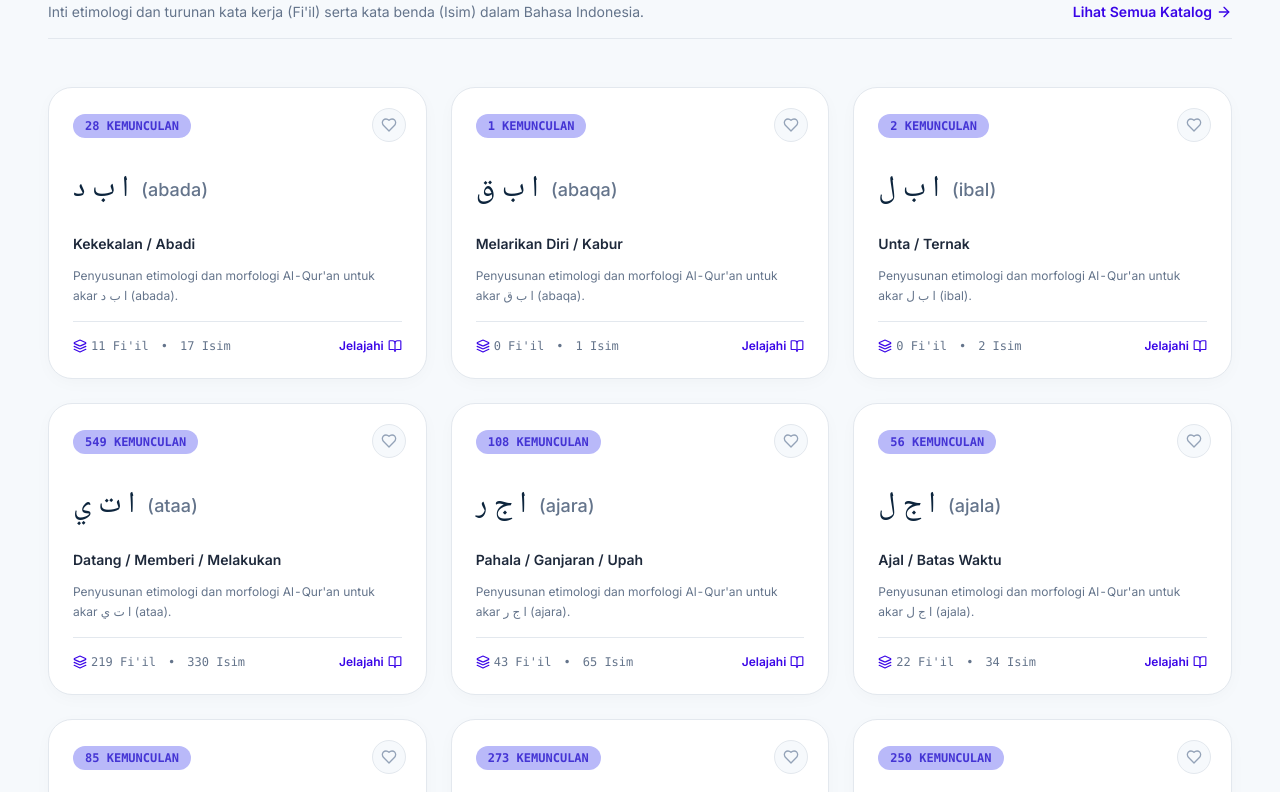
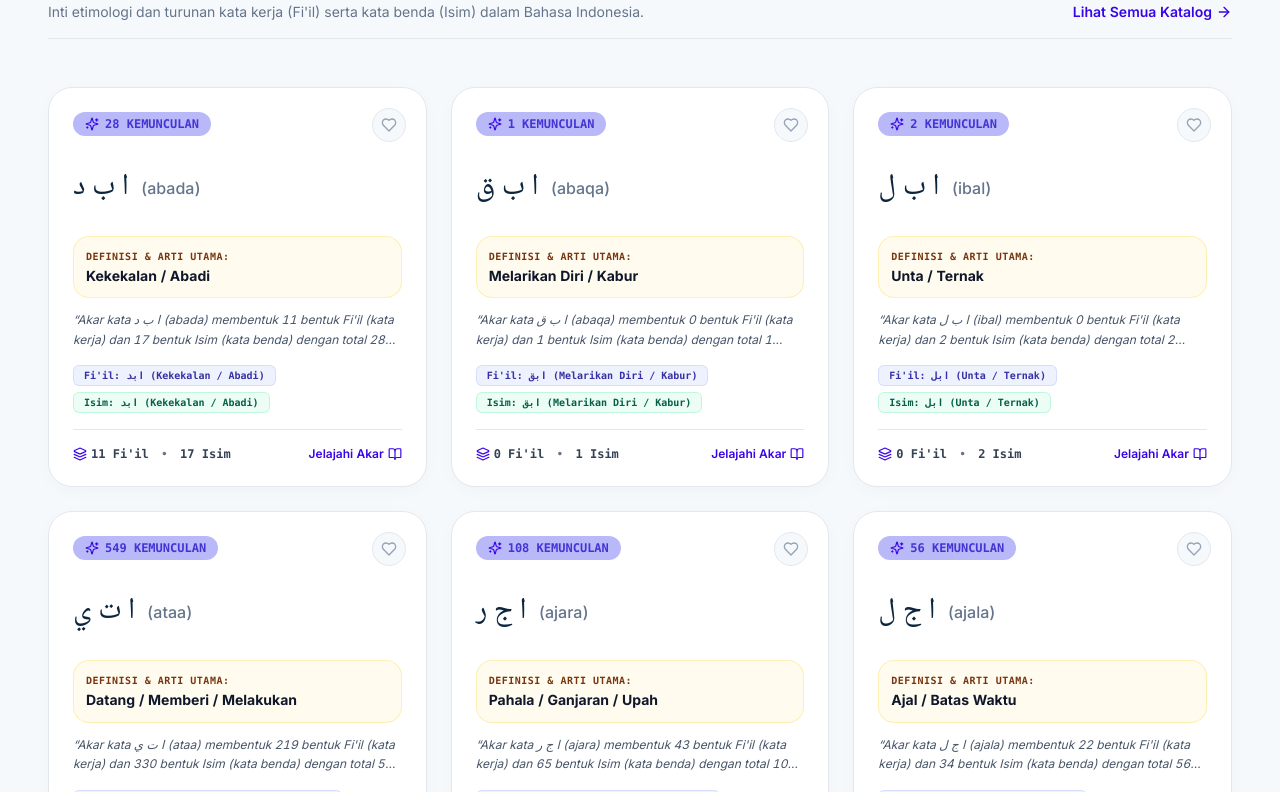
Before and after one commit to AIZATFIR/Qurabic-Indo, a Next.js app: page / in a window 1280 px wide. Shown: the part 1388-2180 px from the top of the page. Built offline with nearby package versions, Linux system fonts and the light colour scheme; no server answers.

Commit message:
fix: enrich RootCard definition badge, etymology notes, and verb/noun derivative chips

```diff
--- a/components/RootCard.tsx
+++ b/components/RootCard.tsx
@@ -4,7 +4,7 @@ import React from 'react';
 import Link from 'next/link';
 import { RootWord } from '@/lib/types/morphology';
 import { useBookmarks } from '@/lib/hooks/useBookmarks';
-import { Heart, BookOpen, Layers } from 'lucide-react';
+import { Heart, BookOpen, Layers, BookMarked, Sparkles } from 'lucide-react';
 
 interface RootCardProps {
   root: RootWord;
@@ -14,8 +14,24 @@ export default function RootCard({ root }: RootCardProps) {
   const { isBookmarked, toggleBookmark } = useBookmarks();
   const bookmarked = isBookmarked(root.id);
 
+  // Format definition text
+  const primaryMeaning =
+    root.meaningsIndonesian && root.meaningsIndonesian.length > 0
+      ? root.meaningsIndonesian.join(' • ')
+      : root.titleIndo;
+
+  // Format etymology / detail note
+  const isGenericEtymology =
+    !root.etymologyNote ||
+    root.etymologyNote.startsWith("Penyusunan etimologi dan morfologi");
+
+  const displayEtymology = isGenericEtymology
+    ? `Akar kata ${root.rootArabic} (${root.rootLatin}) membentuk ${root.verbsCount} bentuk Fi'il (kata kerja) dan ${root.nounsCount} bentuk Isim (kata benda) dengan total ${root.totalOccurrences} kemunculan dalam Al-Qur'an.`
+    : root.etymologyNote;
+
   return (
-    <div className="group bg-white border border-hairline rounded-3xl p-6 shadow-soft hover:shadow-hover hover:border-primary/40 transition-all duration-300 flex flex-col justify-between relative">
+    <div className="group bg-white dark:bg-[#131b2e] border border-hairline dark:border-slate-800 rounded-3xl p-6 shadow-soft hover:shadow-hover hover:border-primary/40 transition-all duration-300 flex flex-col justify-between relative">
+
       {/* Bookmark Button */}
       <button
         onClick={(e) => {
@@ -26,59 +42,92 @@ export default function RootCard({ root }: RootCardProps) {
         title={bookmarked ? 'Hapus dari Favorit' : 'Simpan ke Favorit'}
         className={`absolute top-5 right-5 p-2 rounded-full border transition-all z-10 ${
           bookmarked
-            ? 'bg-rose-50 border-rose-200 text-rose-500 scale-110 shadow-sm'
-            : 'bg-canvas-soft border-hairline text-slate-400 hover:text-rose-500 hover:bg-rose-50'
+            ? 'bg-rose-50 border-rose-200 text-rose-500 scale-110 shadow-sm dark:bg-rose-950/40 dark:border-rose-900/60'
+            : 'bg-canvas-soft dark:bg-slate-800 border-hairline dark:border-slate-700 text-slate-400 hover:text-rose-500 hover:bg-rose-50'
         }`}
       >
         <Heart className={`w-4 h-4 ${bookmarked ? 'fill-current' : ''}`} />
       </button>
 
       <div>
-        {/* Occurrences Tag */}
-        <div className="inline-flex items-center space-x-1.5 px-3 py-1 bg-primary-subdued text-primary-deep text-xs font-mono font-bold rounded-full mb-4">
+        {/* Occurrences Badge */}
+        <div className="inline-flex items-center space-x-1.5 px-3 py-1 bg-primary-subdued dark:bg-primary-deep/30 text-primary-deep dark:text-primary-light text-xs font-mono font-bold rounded-full mb-4">
+          <Sparkles className="w-3.5 h-3.5 text-primary" />
           <span>{root.totalOccurrences} KEMUNCULAN</span>
         </div>
 
-        {/* Arabic Root & Title */}
+        {/* Arabic Root & Title Link */}
         <Link href={`/akar/${root.id}`} className="block group-hover:text-primary transition-colors">
-          <div className="flex items-baseline space-x-3 mb-2">
-            <h3 className="font-arabic text-3xl font-bold text-ink-primary group-hover:text-primary transition-colors">
+
+          <div className="flex items-baseline space-x-3 mb-3">
+            <h3 className="font-arabic text-3xl font-bold text-ink-primary dark:text-white group-hover:text-primary transition-colors">
               {root.rootArabic}
             </h3>
-            <span className="text-lg font-medium text-slate-500 font-sans">
+            <span className="text-base font-medium text-slate-500 dark:text-slate-400 font-sans">
               ({root.rootLatin})
             </span>
           </div>
 
-          <p className="text-sm font-semibold text-slate-800 line-clamp-1 mb-3">
-            {root.titleIndo}
-          </p>
+          {/* Primary Definition Badge */}
+          <div className="mb-3 p-3 rounded-2xl bg-amber-50/80 dark:bg-amber-950/30 border border-amber-200/60 dark:border-amber-900/40 space-y-0.5">
+            <span className="text-[10px] font-mono font-bold text-amber-900 dark:text-amber-300 uppercase tracking-wider block">
+              Definisi &amp; Arti Utama:
+            </span>
+            <p className="text-sm font-bold text-slate-900 dark:text-amber-100 font-sans leading-snug line-clamp-2">
+              {primaryMeaning}
+            </p>
+          </div>
 
-          <p className="text-xs text-slate-500 leading-relaxed line-clamp-2 mb-4 font-sans">
-            {root.etymologyNote}
-          </p>
+          {/* Etymology Description */}
+          <div className="text-xs text-slate-600 dark:text-slate-300 leading-relaxed line-clamp-2 mb-4 font-sans italic">
+            &ldquo;{displayEtymology}&rdquo;
+          </div>
+
+          {/* Derivatives Preview Chips */}
+          {(root.verbs?.length > 0 || root.nouns?.length > 0) && (
+            <div className="flex flex-wrap gap-1.5 mb-4">
+              {root.verbs?.slice(0, 2).map((v, idx) => (
+                <span
+                  key={`v-${idx}`}
+                  className="px-2.5 py-0.5 rounded-md bg-indigo-50 dark:bg-indigo-950/40 text-indigo-800 dark:text-indigo-300 border border-indigo-200/60 dark:border-indigo-900/40 text-[10px] font-mono font-semibold"
+                >
+                  Fi&apos;il: {v.arabic} ({v.meaningIndo})
+                </span>
+              ))}
+              {root.nouns?.slice(0, 2).map((n, idx) => (
+                <span
+                  key={`n-${idx}`}
+                  className="px-2.5 py-0.5 rounded-md bg-emerald-50 dark:bg-emerald-950/40 text-emerald-800 dark:text-emerald-300 border border-emerald-200/60 dark:border-emerald-900/40 text-[10px] font-mono font-semibold"
+                >
+                  Isim: {n.arabic} ({n.meaningIndo})
+                </span>
+              ))}
+            </div>
+          )}
+
         </Link>
       </div>
 
       {/* Derivatives Counter & Action Link */}
-      <div className="pt-4 border-t border-hairline flex items-center justify-between">
-        <div className="flex items-center space-x-3 text-xs font-mono text-slate-500">
+      <div className="pt-4 border-t border-hairline dark:border-slate-800 flex items-center justify-between">
+        <div className="flex items-center space-x-3 text-xs font-mono text-slate-500 dark:text-slate-400">
           <span className="flex items-center space-x-1">
             <Layers className="w-3.5 h-3.5 text-primary" />
-            <span>{root.verbsCount} Fi&apos;il</span>
+            <span className="font-semibold text-slate-700 dark:text-slate-300">{root.verbsCount} Fi&apos;il</span>
           </span>
           <span>•</span>
-          <span>{root.nounsCount} Isim</span>
+          <span className="font-semibold text-slate-700 dark:text-slate-300">{root.nounsCount} Isim</span>
         </div>
 
         <Link
           href={`/akar/${root.id}`}
           className="inline-flex items-center space-x-1 text-xs font-semibold text-primary hover:text-primary-deep transition-colors"
         >
-          <span>Jelajahi</span>
+          <span>Jelajahi Akar</span>
           <BookOpen className="w-3.5 h-3.5" />
         </Link>
       </div>
+
     </div>
   );
 }
```
